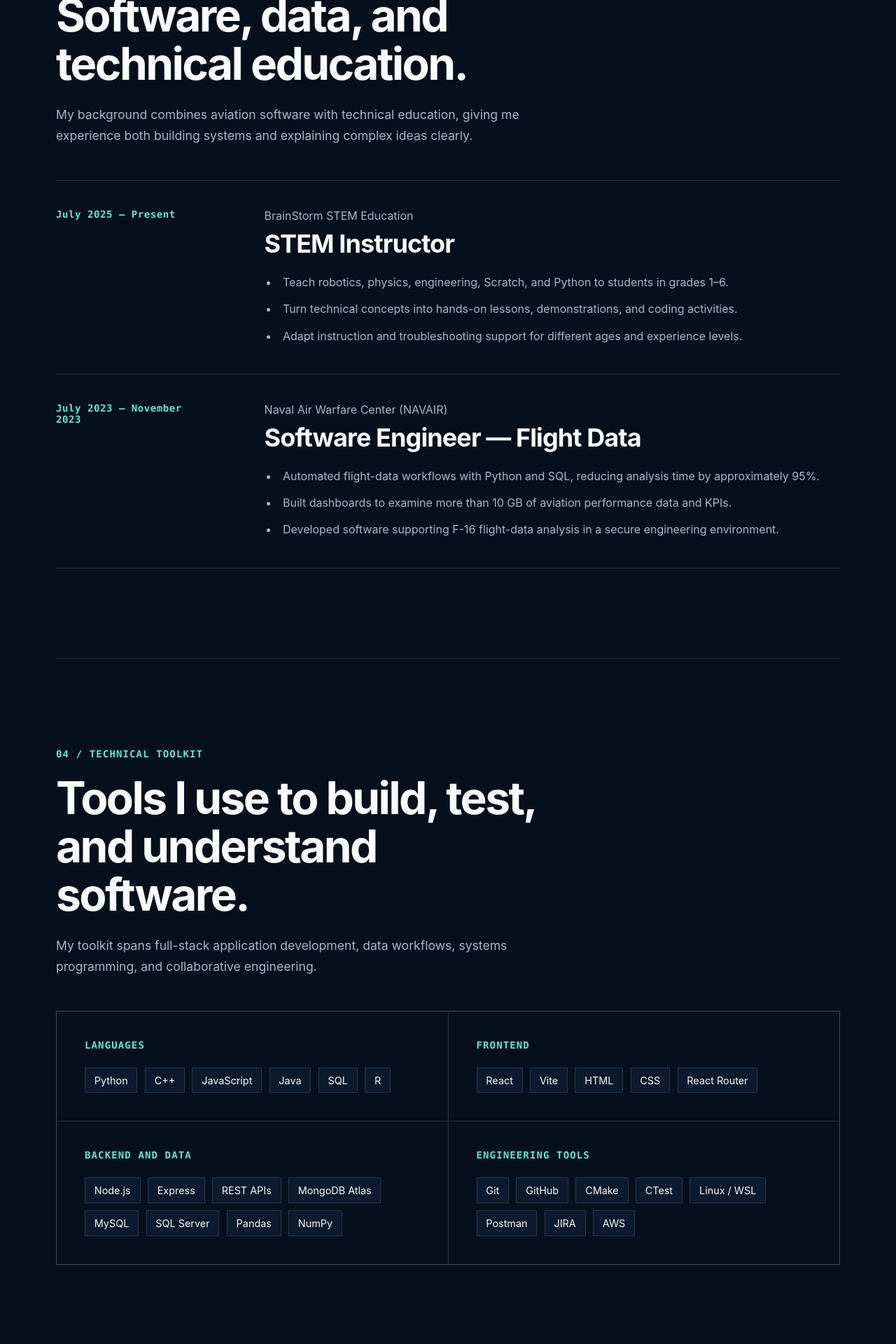
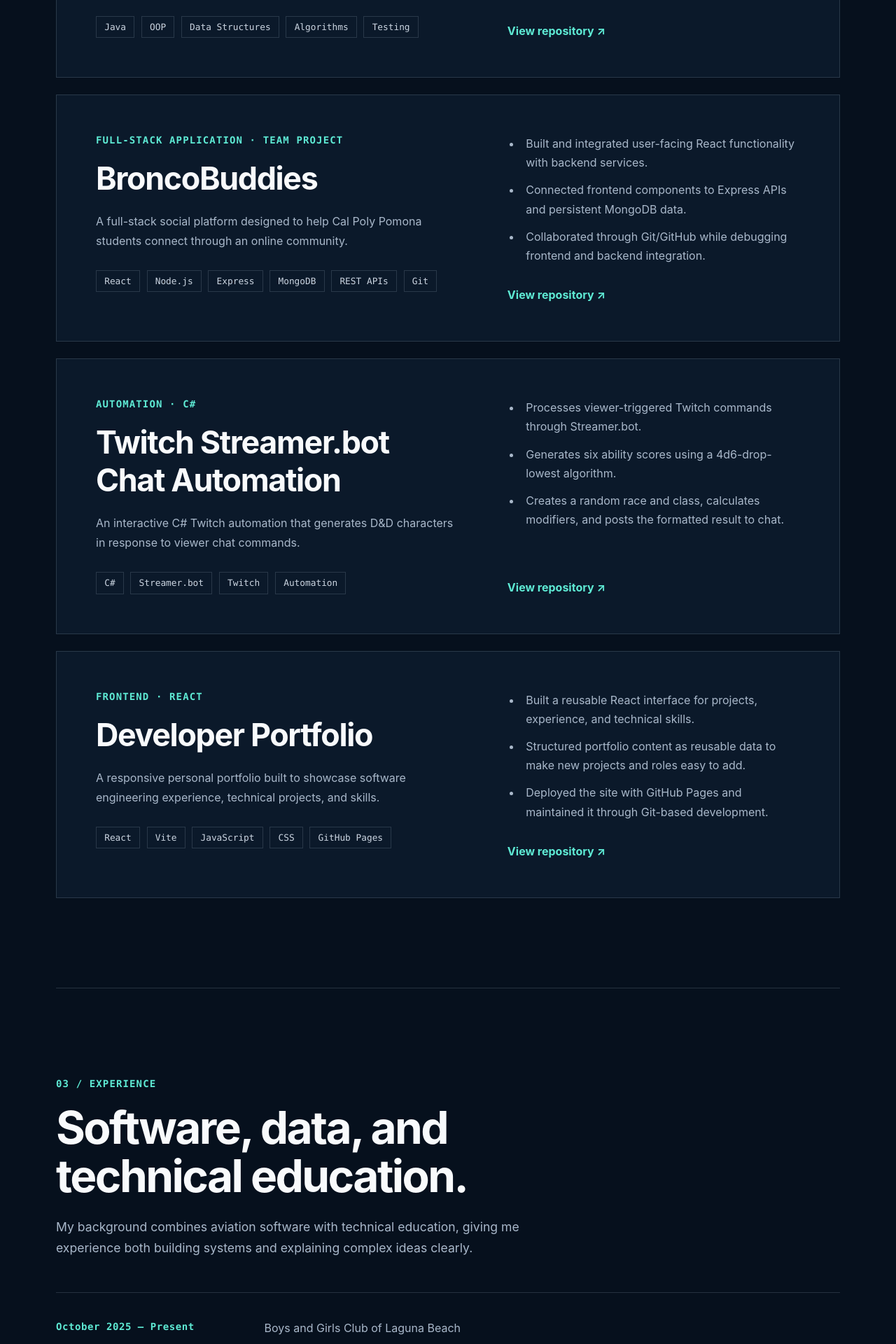
Before and after one commit to celinem13/celinem13.github.io, a React (Vite) app: page / in a window 1280 px wide. Shown: the part 2840-4760 px from the top of the page at 70% size. Built offline with nearby package versions, Linux system fonts and the light colour scheme.

Commit message:
update portfolio projects and skills

```diff
--- a/src/data/portfolioData.js
+++ b/src/data/portfolioData.js
@@ -70,12 +70,107 @@ export const projects = [
     ],
     repositoryUrl: 'https://github.com/celinem13/KaizoIronmonData',
   },
+  {
+    id: 'expression-parser',
+    category: 'Algorithms · Java',
+    title: 'Expression Parser Using Stacks',
+    description:
+      'A Java infix-to-postfix expression parser built with generic stack data structures, syntax validation, and automated test cases.',
+    technologies: [
+      'Java',
+      'OOP',
+      'Data Structures',
+      'Algorithms',
+      'Testing',
+    ],
+    highlights: [
+      'Implemented both array-backed and linked generic stack data structures.',
+      'Handles operator precedence, associativity, exponentiation, and nested parentheses.',
+      'Validates malformed expressions with exception handling and tests for edge cases.',
+    ],
+    repositoryUrl:
+      'https://github.com/celinem13/Expression-Parser-Using-Stacks-Java',
+  },
+  {
+    id: 'broncobuddies',
+    category: 'Full-stack application · Team project',
+    title: 'BroncoBuddies',
+    description:
+      'A full-stack social platform designed to help Cal Poly Pomona students connect through an online community.',
+    technologies: [
+      'React',
+      'Node.js',
+      'Express',
+      'MongoDB',
+      'REST APIs',
+      'Git',
+    ],
+    highlights: [
+      'Built and integrated user-facing React functionality with backend services.',
+      'Connected frontend components to Express APIs and persistent MongoDB data.',
+      'Collaborated through Git/GitHub while debugging frontend and backend integration.',
+    ],
+    repositoryUrl:
+      'https://github.com/gitgudorgitrekt/BroncoBuddies',
+  },
+  {
+    id: 'twitch-chat-automation',
+    category: 'Automation · C#',
+    title: 'Twitch Streamer.bot Chat Automation',
+    description:
+      'An interactive C# Twitch automation that generates D&D characters in response to viewer chat commands.',
+    technologies: [
+      'C#',
+      'Streamer.bot',
+      'Twitch',
+      'Automation',
+    ],
+    highlights: [
+      'Processes viewer-triggered Twitch commands through Streamer.bot.',
+      'Generates six ability scores using a 4d6-drop-lowest algorithm.',
+      'Creates a random race and class, calculates modifiers, and posts the formatted result to chat.',
+    ],
+    repositoryUrl:
+      'https://github.com/celinem13/Twitch-Streamer.bot-Chat-Automation',
+  },
+  {
+    id: 'portfolio-site',
+    category: 'Frontend · React',
+    title: 'Developer Portfolio',
+    description:
+      'A responsive personal portfolio built to showcase software engineering experience, technical projects, and skills.',
+    technologies: [
+      'React',
+      'Vite',
+      'JavaScript',
+      'CSS',
+      'GitHub Pages',
+    ],
+    highlights: [
+      'Built a reusable React interface for projects, experience, and technical skills.',
+      'Structured portfolio content as reusable data to make new projects and roles easy to add.',
+      'Deployed the site with GitHub Pages and maintained it through Git-based development.',
+    ],
+    repositoryUrl:
+      'https://github.com/celinem13/celinem13.github.io',
+  },
 ]
 
 export const experiences = [
   {
+    id: 'boys-and-girls-club',
+    period: 'October 2025 — Present',
+    role: 'Activity Leader',
+    company: 'Boys and Girls Club of Laguna Beach',
+    highlights: [
+      'Support youth educational programming and structured daily activities.',
+      'Communicate with students, staff, and families while adapting to changing needs and priorities.',
+      'Help maintain a safe, organized environment while supporting learning and engagement.',
+    ],
+  },
+  {
     id: 'brainstorm-stem',
-    period: 'July 2025 — Present',
+    period: 'June 2025 — Jul 2025',
     role: 'STEM Instructor',
     company: 'BrainStorm STEM Education',
     highlights: [
@@ -90,9 +185,53 @@ export const experiences = [
     role: 'Software Engineer — Flight Data',
     company: 'Naval Air Warfare Center (NAVAIR)',
     highlights: [
-      'Automated flight-data workflows with Python and SQL, reducing analysis time by approximately 95%.',
-      'Built dashboards to examine more than 10 GB of aviation performance data and KPIs.',
-      'Developed software supporting F-16 flight-data analysis in a secure engineering environment.',
+      'Automated engineering-data workflows with Python and SQL for F-16 simulation and mission-modeling systems.',
+      'Reduced a heavily manual processing workflow from weeks to hours through software automation.',
+      'Tested, debugged, and validated outputs while collaborating with engineers on requirements and software designs.',
+    ],
+  },
+  {
+    id: 'dynamic-augmented-solutions',
+    period: 'December 2022 — February 2023',
+    role: 'Augmented Reality Engineer',
+    company: 'Dynamic Augmented Solutions',
+    highlights: [
+      'Developed and debugged C# and Unity applications for Oculus Quest and Microsoft HoloLens.',
+      'Prototyped interactive training features, controls, and visual guidance for immersive applications.',
+      'Tested software across hardware platforms and iterated on features based on project requirements and team feedback.',
+    ],
+  },
+  {
+    id: 'avenda-health',
+    period: 'January 2022 — April 2022',
+    role: 'Augmented Reality Engineer',
+    company: 'Dynamic Augmented Solutions',
+    highlights: [
+      'Developed a user-facing signup experience using JavaScript, HTML, and CSS.',
+      'Processed and validated healthcare datasets supporting machine-learning workflows.',
+      'Prototyped Python-based AI/ML techniques while collaborating in an iterative software-development environment.',
+    ],
+  },
+  {
+    id: 'cpp-it',
+    period: 'September 2019 — November 2021',
+    role: 'Augmented Reality Engineer',
+    company: 'Dynamic Augmented Solutions',
+    highlights: [
+      'Provided technical support for users by troubleshooting hardware, software, account, and connectivity issues.',
+      'Set up and maintained computers, peripherals, and software while documenting recurring technical problems and solutions.',
+      'Assisted students and staff with technology issues, communicating technical steps clearly and escalating more complex problems when needed.',
+    ],
+  },
+  {
+    id: 'coding-minds',
+    period: 'October 2018 — September 2019',
+    role: 'Augmented Reality Engineer',
+    company: 'Dynamic Augmented Solutions',
+    highlights: [
+      'Taught C++, Java, and Python through hands-on programming projects.',
+      'Covered OOP, data structures, algorithms, debugging, and problem-solving fundamentals.',
+      'Helped students troubleshoot code and communicate technical concepts clearly.',
     ],
   },
 ]
@@ -100,12 +239,29 @@ export const experiences = [
 export const skillGroups = [
   {
     category: 'Languages',
-    skills: ['Python', 'C++', 'JavaScript', 'Java', 'SQL', 'R'],
+    skills: [
+      'Python',
+      'C++',
+      'Java',
+      'C#',
+      'JavaScript',
+      'SQL',
+      'C',
+      'R',
+    ],
   },
+
   {
     category: 'Frontend',
-    skills: ['React', 'Vite', 'HTML', 'CSS', 'React Router'],
+    skills: [
+      'React',
+      'Vite',
+      'HTML',
+      'CSS',
+      'React Router',
+    ],
   },
+
   {
     category: 'Backend and data',
     skills: [
@@ -115,21 +271,46 @@ export const skillGroups = [
       'MongoDB Atlas',
       'MySQL',
       'SQL Server',
+      'JWT',
       'Pandas',
       'NumPy',
     ],
   },
+
   {
-    category: 'Engineering tools',
+    category: 'Application and systems',
     skills: [
-      'Git',
-      'GitHub',
+      'Qt 6',
+      'Unity',
       'CMake',
       'CTest',
       'Linux / WSL',
+      'Bash',
+    ],
+  },
+
+  {
+    category: 'Software engineering',
+    skills: [
+      'Object-Oriented Programming',
+      'Data Structures & Algorithms',
+      'Debugging',
+      'Testing',
+      'Automated Testing',
+      'Requirements Analysis',
+      'Git',
+      'GitHub',
+      'JIRA',
+      'Agile / Scrum',
+    ],
+  },
+
+  {
+    category: 'Development tools',
+    skills: [
+      'VS Code',
+      'Visual Studio',
       'Postman',
-      'JIRA',
-      'AWS',
     ],
   },
 ]
```
